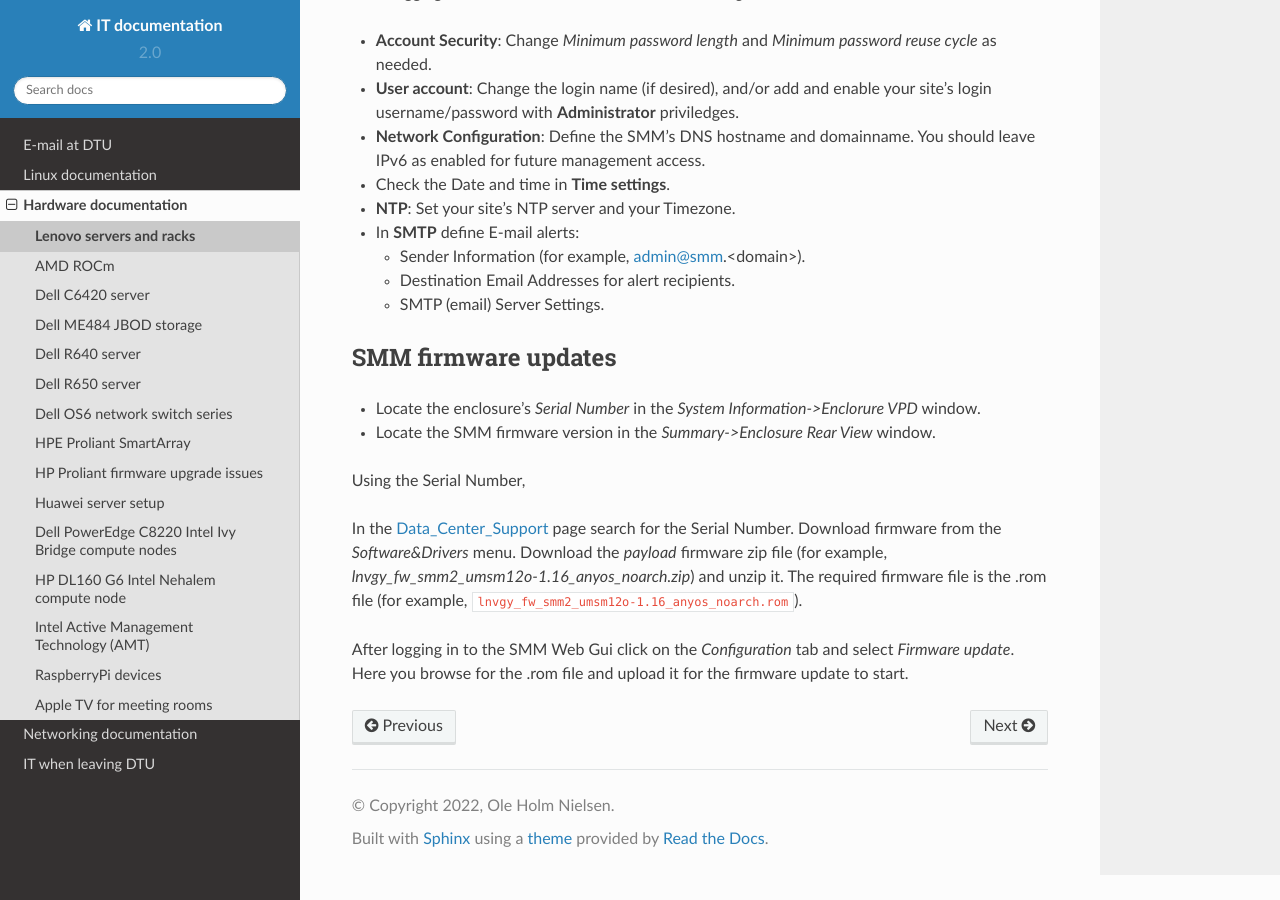
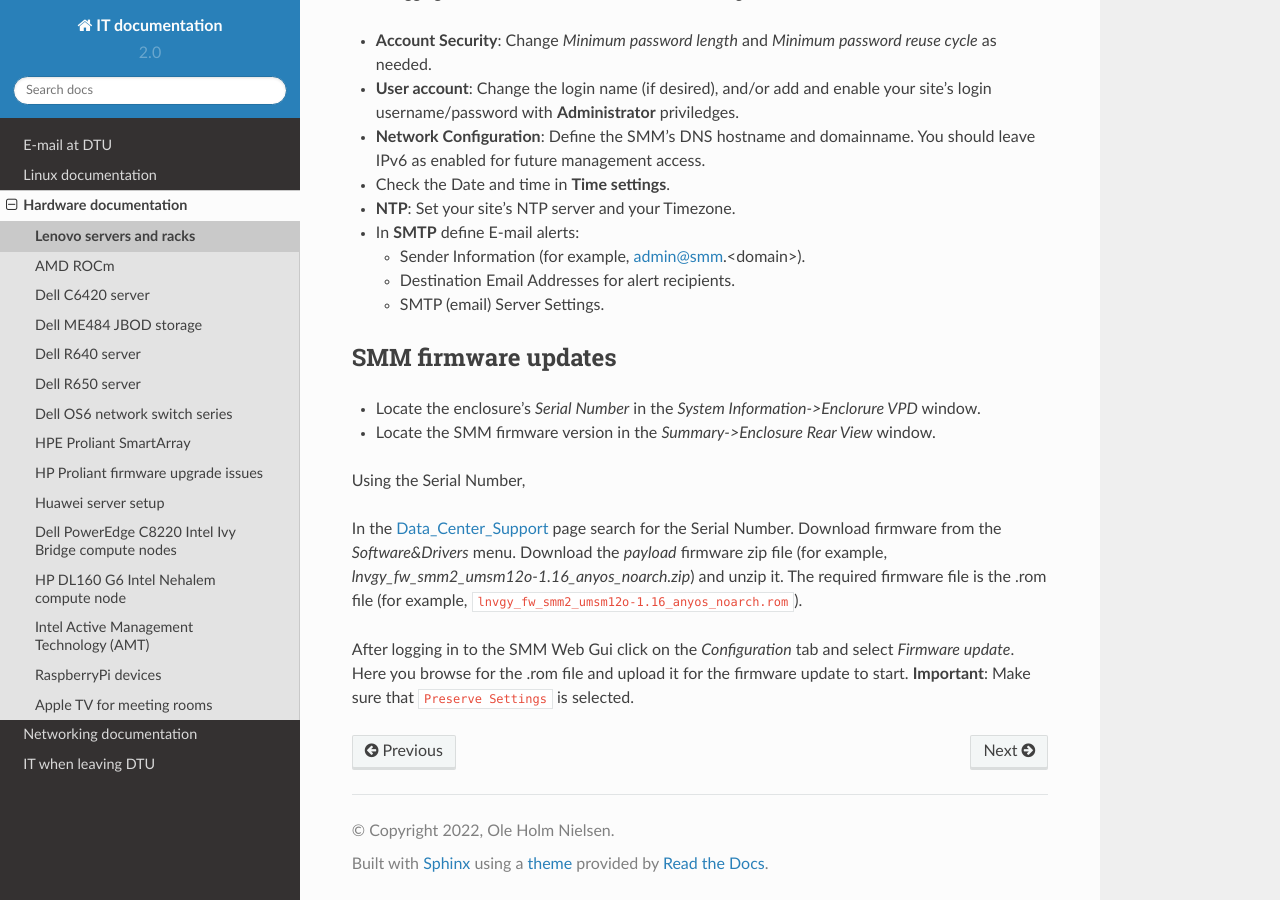
Before and after one commit to OleHolmNielsen/ITwiki, a Sphinx documentation site: the page built from docs/Lenovo_DW612S.rst, in a window 1280 px wide and 900 px high, scrolled down 791 px. Built offline with Sphinx 7.4.7 and the Read the Docs theme 2.0.0, drawn with Linux system fonts in a browser that asks for light colours.

Commit message:
Preserve Settings

```diff
--- a/docs/Lenovo_DW612S.rst
+++ b/docs/Lenovo_DW612S.rst
@@ -59,5 +59,6 @@ The required firmware file is the .rom file (for example, ``lnvgy_fw_smm2_umsm12
 
 After logging in to the SMM Web Gui click on the *Configuration* tab and select *Firmware update*.
 Here you browse for the .rom file and upload it for the firmware update to start.
+**Important**: Make sure that ``Preserve Settings`` is selected.
 
 .. _Data_Center_Support: https://datacentersupport.lenovo.com/us/en
```
